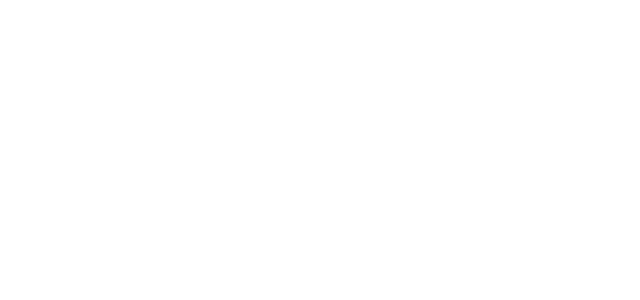
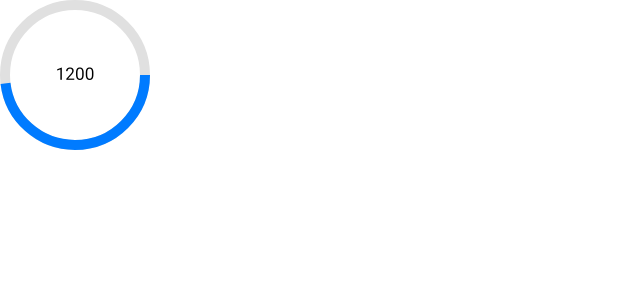
Before and after one commit to seroh27/web-gp-13, a React (Vite) app in the folder frontend/vite-project/: page /panel in a window 1280 px wide. Shown: the top 300 px of the page, without its empty margins (0-640 px from the left). Built offline with nearby package versions, Linux system fonts and the light colour scheme.

Commit message:
simple circular probreebar added

```diff
--- /dev/null
+++ b/frontend/vite-project/src/components/circularProgressBar.tsx
@@ -0,0 +1,65 @@
+import React, { useEffect, useState } from 'react';
+
+interface CircularProgressProps {
+  value: number;
+  min: number;
+  max: number;
+  size: number;
+  strokeWidth: number;
+}
+
+const CircularProgress: React.FC<CircularProgressProps> = ({ value, min, max, size, strokeWidth }) => {
+  const radius = (size - strokeWidth) / 2;
+  const circumference = 2 * Math.PI * radius;
+  const progress = (value - min) / (max - min);
+  const offset = circumference * (1 - progress);
+
+  const [isLoading, setIsLoading] = useState(true);
+
+  useEffect(() => {
+    const timer = setTimeout(() => {
+      setIsLoading(false);
+    }, 20);
+
+    return () => {
+      clearTimeout(timer);
+    };
+  }, []);
+
+  return (
+    <svg width={size} height={size} viewBox={`0 0 ${size} ${size}`} className="circular-progress">
+      <circle
+        className="background-circle"
+        cx={size / 2}
+        cy={size / 2}
+        r={radius}
+        strokeWidth={strokeWidth}
+        fill="none"
+        stroke="#e0e0e0"
+        style={{
+            borderRadius: '100px',
+        }}
+      />
+      <circle
+        className="progress-circle"
+        cx={size / 2}
+        cy={size / 2}
+        r={radius}
+        strokeWidth={strokeWidth}
+        fill="none"
+        stroke="#007bff"
+        strokeDasharray={circumference}
+        strokeDashoffset={isLoading ? circumference : offset}
+        style={{
+          transition: isLoading ? 'none' : 'stroke-dashoffset 1s ease-in-out',
+          borderRadius: '100px',
+        }}
+      />
+      <text x="50%" y="50%" className="progress-label" alignmentBaseline="middle" textAnchor="middle" fill="#000">
+        {value}
+      </text>
+    </svg>
+  );
+};
+
+export default CircularProgress;
--- a/frontend/vite-project/src/components/pages/UserPage/UserPage.tsx
+++ b/frontend/vite-project/src/components/pages/UserPage/UserPage.tsx
@@ -1,3 +1,4 @@
+import CircularProgress from "../../circularProgressBar";
 
 function UserPanel() {
 
@@ -5,6 +6,7 @@
     <>
       <p>{localStorage.getItem('token')}</p>
       <p>{localStorage.getItem('first_name')}</p>
+      <CircularProgress value={1200} min={0} max={2500} size={150} strokeWidth={10}/>
     </>
   );
 }
```
